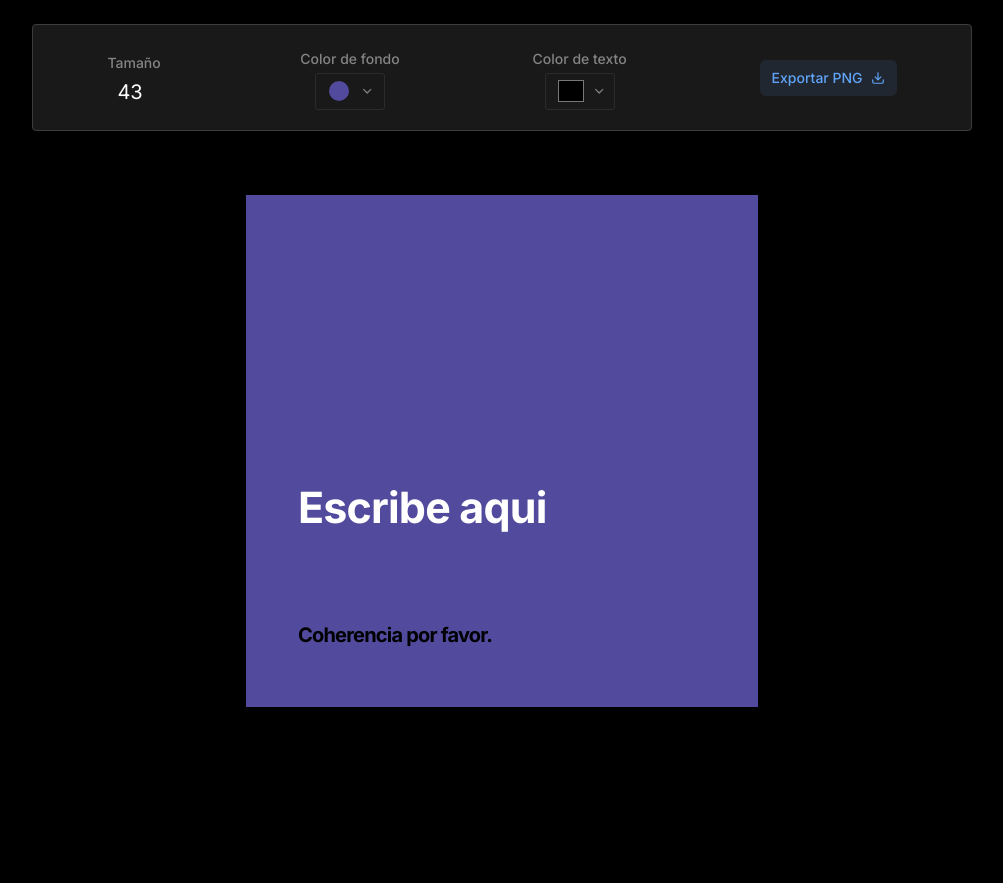
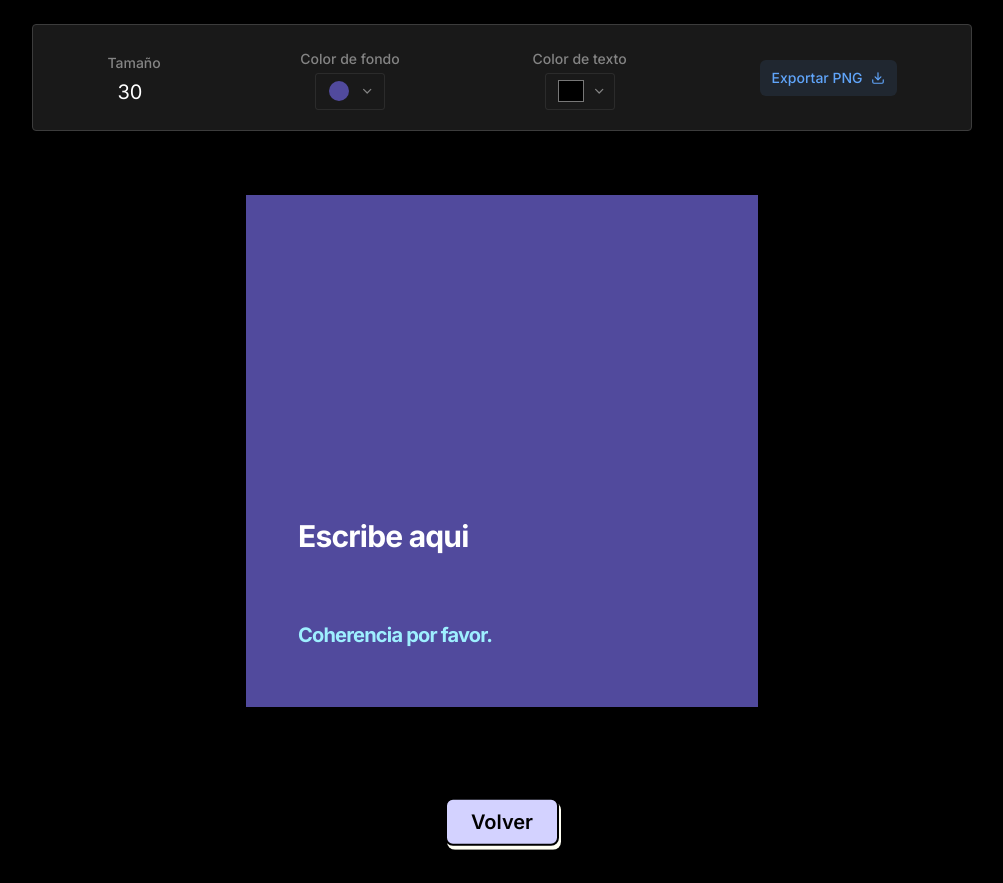
Before and after one commit to pevescarol/coherencia-meme, a Next.js app: page /coherencia in a window 1280 px wide. Shown: the whole page, without its empty margins (138-1141 px from the left). Before the commit the page ends 800 px from the top, so only its background shows below. Built offline with nearby package versions, Linux system fonts and the light colour scheme.

Commit message:
se modifica color de texto y agrega btn inicio

```diff
--- a/app/coherencia/page.jsx
+++ b/app/coherencia/page.jsx
@@ -5,11 +5,12 @@ import { backgrounds } from '@/utils/utilities'
 import { useState, useRef } from 'react'
 import * as htmlToImage from 'html-to-image'
 import download from 'downloadjs'
+import Back from '@/components/Back'
 
 const CoherencePage = () => {
 
-  const [sizeColor, setSizeColor] = useState(43)
-  const [textColor, setTextColor] = useState('#000')
+  const [sizeColor, setSizeColor] = useState(30)
+  const [textColor, setTextColor] = useState('#9eefff')
   const [bgColor, setBgColor] = useState(backgrounds[0])
 
   const editorRef = useRef(null)
@@ -38,7 +39,7 @@ const CoherencePage = () => {
   }
 
   return (
-    <section className="h-screen w-full flex flex-col items-center m-auto justify-start">
+    <section className="h-full w-full flex flex-col items-center m-auto justify-start">
       <div className="mt-6 w-full lg:w-[940px] p-5 bg-[#191919] z-10 rounded border border-[#3c3c3c] shadow-md">
         <CodeEditor
           onColorChange={handleColorChange}
@@ -46,10 +47,11 @@ const CoherencePage = () => {
           onSizeChange={handleSizeChange}
           sizeColor={sizeColor}
           exportPng={exportPng}
+          textColor={textColor}
         />
       </div>
 
-      <div className='mt-[4rem]'>
+      <div className='my-[4rem]'>
         <CoherenceCanva
           textColor={textColor}
           bgColor={bgColor}
@@ -57,6 +59,8 @@ const CoherencePage = () => {
           ref={editorRef}
         />
       </div>
+
+      <Back btn={'bg-[#d3d2ff]'} />
     </section>
   )
 }
```
Also changed, not shown: 1 other file (tests, documents, lock files or other folders).
